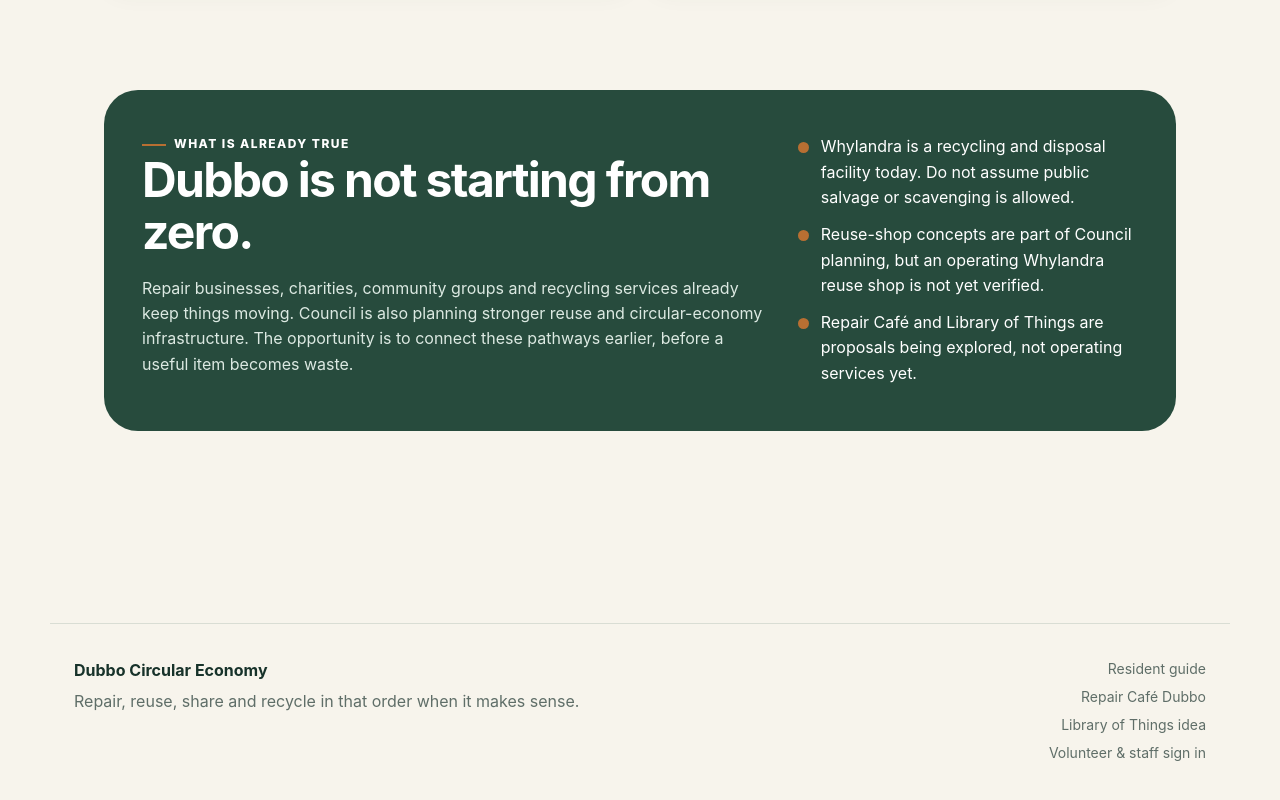
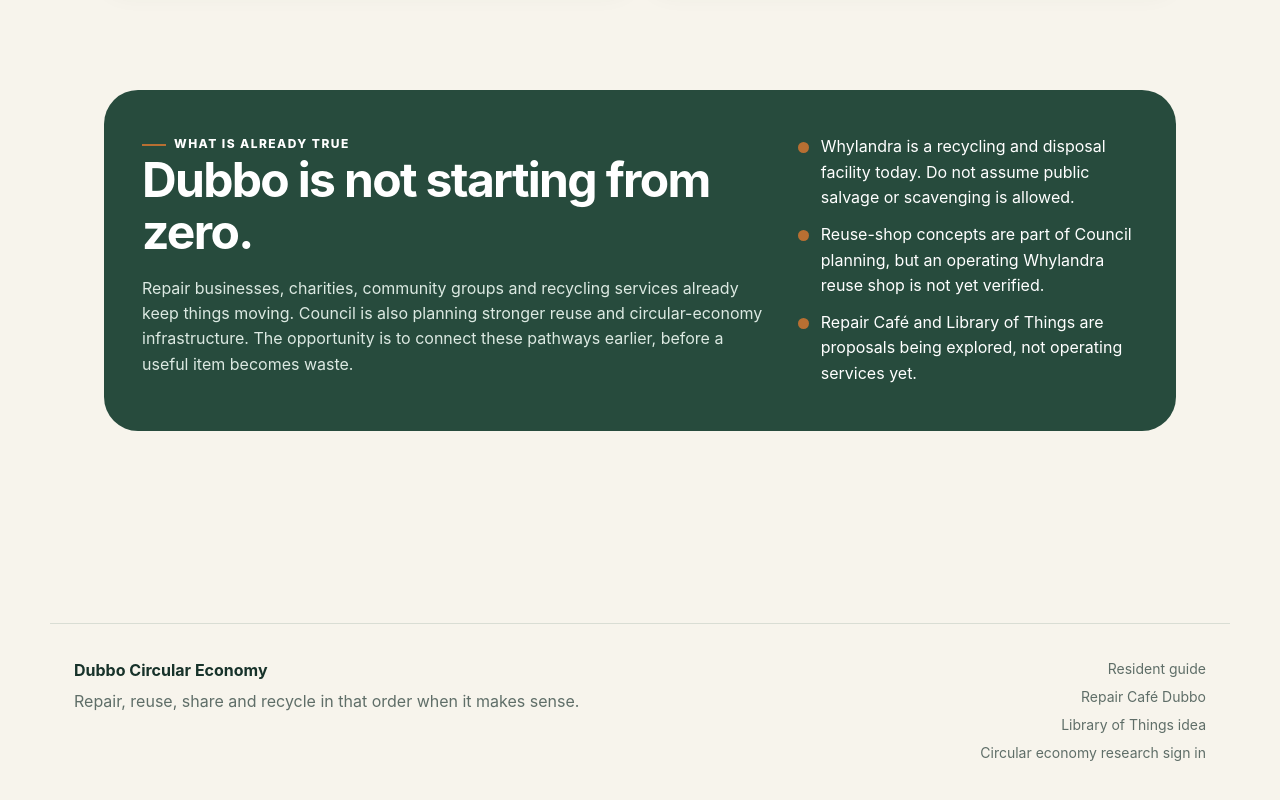
Before and after one commit to joshualparris/CircularEconomyDubbo, a Next.js app: page / in a window 1280 px wide. Shown: the part 2520-3320 px from the top of the page. Built offline with nearby package versions, Linux system fonts and the light colour scheme.

Commit message:
fix: clarify footer and canonical Repair Cafe link

```diff
--- a/components/PublicFooter.js
+++ b/components/PublicFooter.js
@@ -9,9 +9,9 @@ export function PublicFooter() {
       </div>
       <div className="footer-links">
         <Link href="/where-next">Resident guide</Link>
-        <Link href="/repair-cafe">Repair Café Dubbo</Link>
+        <a href="https://dubbo-ewaste-app.vercel.app/repair-cafe-dubbo">Repair Café Dubbo</a>
         <Link href="/library-of-things">Library of Things idea</Link>
-        <Link href="/login">Volunteer & staff sign in</Link>
+        <Link href="/login">Circular economy research sign in</Link>
       </div>
     </footer>
   );
```
